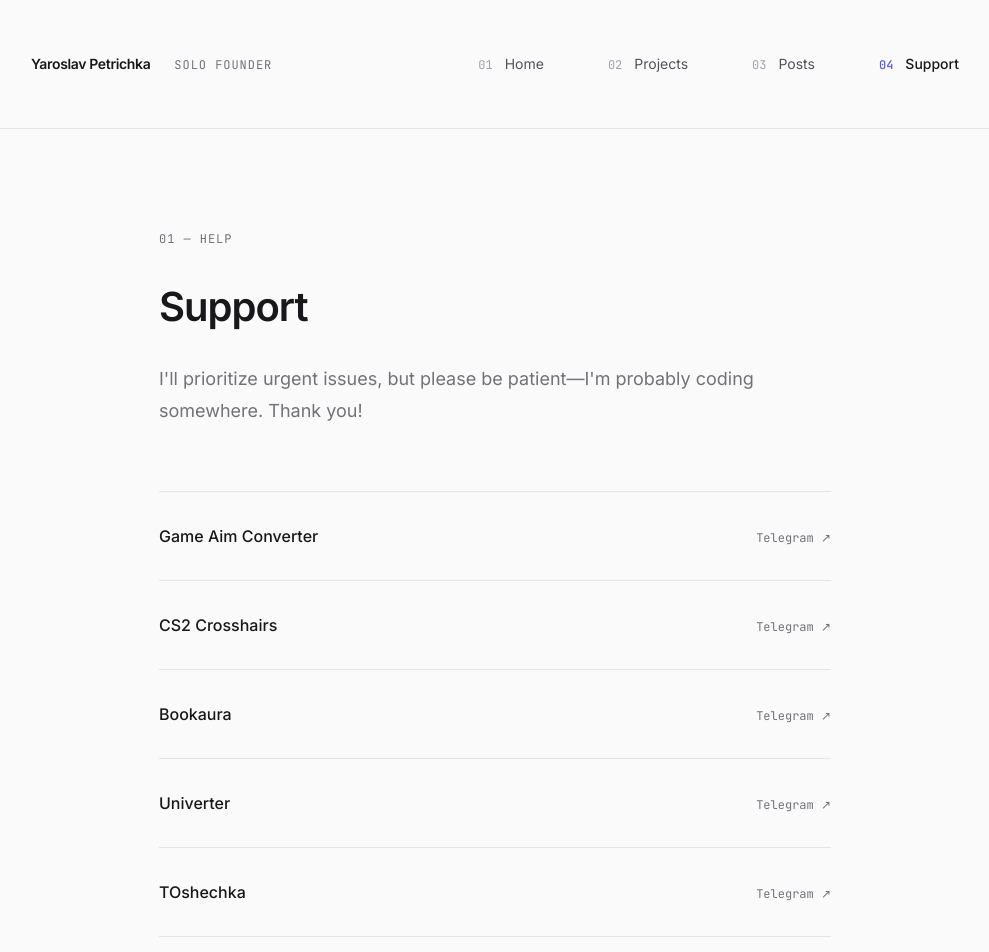
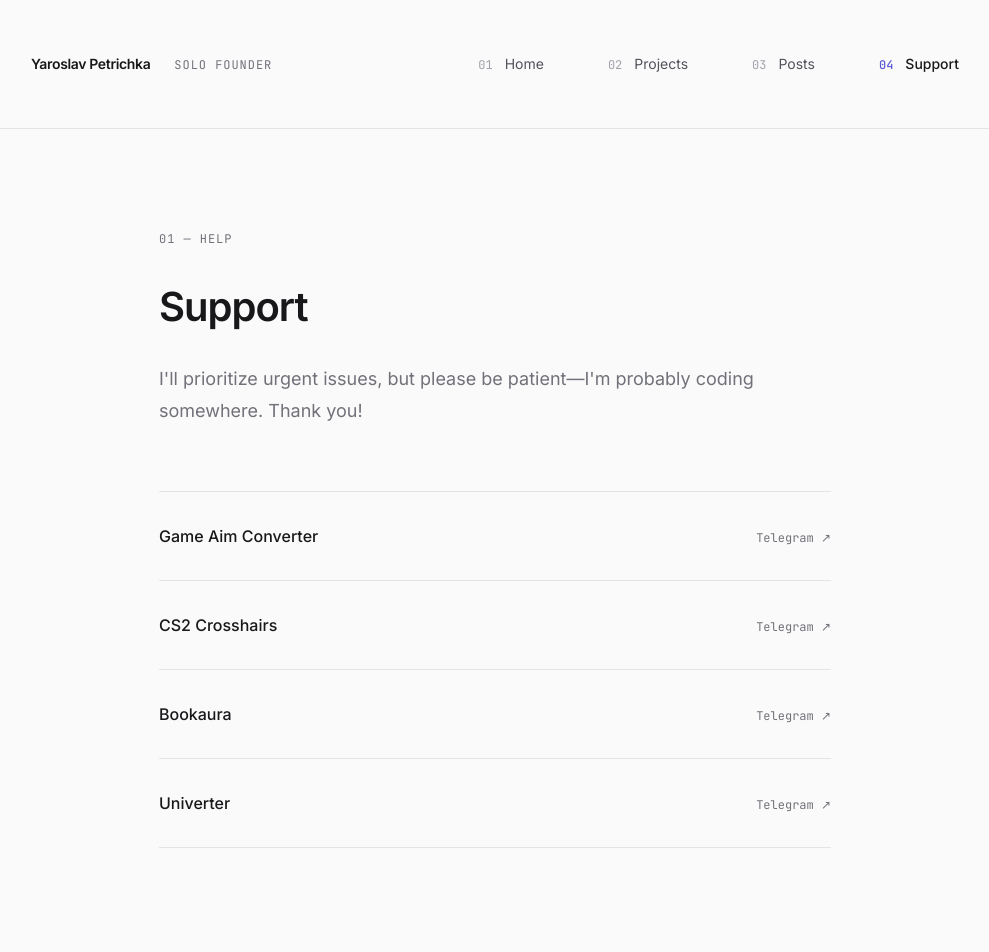
Before and after one commit to yapetrichka/blog, a Next.js app in the folder blog-nextjs/: page /support in a window 1280 px wide. Shown: the top 952 px of the page, without its empty margins (145-1134 px from the left). Built offline with nearby package versions, Linux system fonts and the light colour scheme.

Commit message:
feat: Remove TOshechka from the support page
The project is no longer active, so drop its support entry and the
mentions of it in the page metadata.

```diff
--- a/blog-nextjs/src/app/support/page.tsx
+++ b/blog-nextjs/src/app/support/page.tsx
@@ -2,10 +2,10 @@ import type { Metadata } from 'next'
 
 export const metadata: Metadata = {
   title: 'Support | Yaroslav Petrichka',
-  description: "Get support for Game Aim Converter, CS2 Crosshairs, Bookaura, Univerter, and TOshechka. I'll prioritize urgent issues, but please be patient—I'm probably coding somewhere. Thank you!",
+  description: "Get support for Game Aim Converter, CS2 Crosshairs, Bookaura, and Univerter. I'll prioritize urgent issues, but please be patient—I'm probably coding somewhere. Thank you!",
   openGraph: {
     title: 'Support | Yaroslav Petrichka',
-    description: "Get support for Game Aim Converter, CS2 Crosshairs, Bookaura, Univerter, and TOshechka.",
+    description: "Get support for Game Aim Converter, CS2 Crosshairs, Bookaura, and Univerter.",
     type: 'website'
   }
 }
@@ -34,12 +34,6 @@ const supportLinks = [
     name: 'Univerter',
     channel: 'Telegram Support',
     url: 'https://t.me/unit_m_converter'
-  },
-  {
-    id: 'toshechka',
-    name: 'TOshechka',
-    channel: 'Telegram Support',
-    url: 'https://t.me/+R8ujYqFM7zM1YTVi'
   }
 ]
 
```
